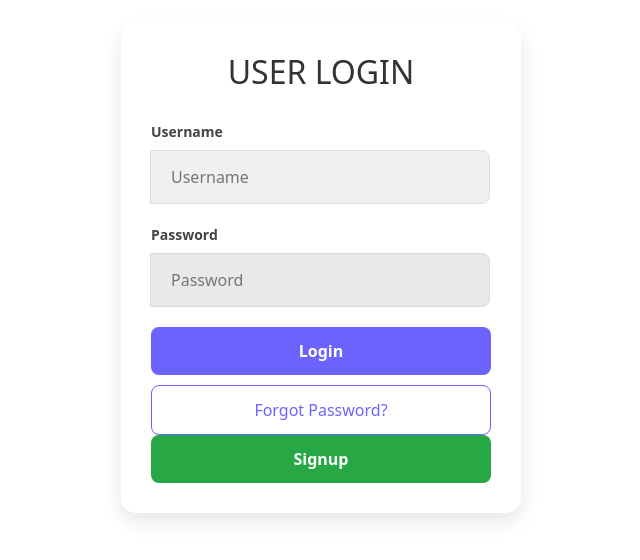
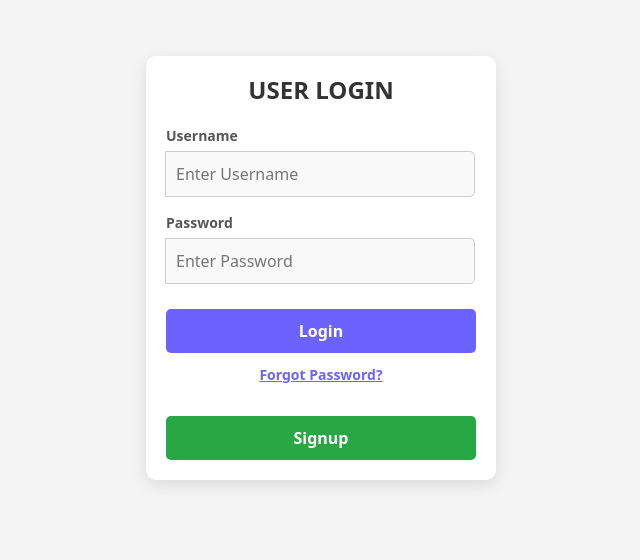
Before and after one commit to bilalms10/React-ecommerce, a React (Create React App) app: page / in a window 1280 px wide. Shown: the part 132-692 px from the top of the page, without its empty margins (319-959 px from the left). Built offline with nearby package versions, Linux system fonts and the light colour scheme.

Commit message:
edited css

```diff
--- /dev/null
+++ b/src/components/adminpage.css
@@ -0,0 +1,6 @@
+.users-main{
+    text-align:  center;
+    font-family: inherit;
+    color: brown;
+
+}
--- a/src/components/adminpage.jsx
+++ b/src/components/adminpage.jsx
@@ -1,3 +1,4 @@
+import './adminpage.css'
 import { useNavigate } from "react-router-dom";
 
 function AdminPage() {
@@ -12,10 +13,10 @@ function AdminPage() {
   }
 
   return (
-    <div>
-      <h2>Admin Dashboard</h2>
-      <button onClick={toUsers}>View All Users</button>
-      <button onClick={toEditProducts}>Edit Products</button>
+    <div className="users-main">
+      <h2>Admin Page</h2>
+      <button className="users-btn" onClick={toUsers}>View All Users</button>
+      <button className="users-btn" onClick={toEditProducts}>Edit Products</button>
     </div>
   );
 }
--- a/src/components/home.css
+++ b/src/components/home.css
@@ -1,4 +1,6 @@
-
+.home-container{
+  padding-bottom: 200px;
+}
 .navbar {
     display: flex;
     justify-content: space-between;
--- a/src/components/login.css
+++ b/src/components/login.css
@@ -1,146 +1,133 @@
-
-* {
-    margin: 0;
-    padding: 0;
-    box-sizing: border-box;
-  }
-
-  body {
-    font-family: 'Segoe UI', Tahoma, Geneva, Verdana, sans-serif;
-    background-color: #f5f5f5;
+/* Login Container */
+.login-container {
+  width: 100%;
+  height: 100vh;
   display: flex;
   justify-content: center;
   align-items: center;
-    height: 100vh;
+  background-color: #f4f4f4;
 }
 
-
-  .login-container {
+/* Login Box */
+.login-box {
+  width: 350px;
   background: white;
-    border-radius: 15px;
-    box-shadow: 0 8px 20px rgba(0, 0, 0, 0.1);
-    width: 100%;
-    max-width: 400px;
-    padding: 30px;
+  padding: 20px;
+  border-radius: 10px;
+  box-shadow: 0px 5px 15px rgba(0, 0, 0, 0.1);
   text-align: center;
 }
 
-  .login-header h3 {
-    font-size: 2rem;
-    color: #333;
-    margin-bottom: 30px;
-  }
-
-
-  .input-group {
+/* Login Header */
+.login-header {
   margin-bottom: 20px;
 }
 
+.login-title {
+  font-size: 24px;
+  color: #333;
+  font-weight: bold;
+}
+
+/* Login Form */
+.login-form {
+  display: flex;
+  flex-direction: column;
+  gap: 15px;
+}
+
+/* Input Group */
+.input-group {
+  display: flex;
+  flex-direction: column;
+  text-align: left;
+}
+
 .input-label {
-    display: block;
   font-size: 14px;
-    font-weight: 600;
-    color: #444;
-    margin-bottom: 8px;
+  font-weight: bold;
+  color: #555;
+  margin-bottom: 5px;
 }
 
 .input-field {
-    width: 100%;
-    padding: 14px 20px;
-    border: 1px solid #ddd;
-    border-radius: 8px;
+  padding: 10px;
+  border: 1px solid #ccc;
+  border-radius: 5px;
   font-size: 16px;
-    color: #333;
-    background-color: #f7f7f7;
-    transition: border 0.3s ease-in-out;
 }
 
-  .input-field:focus {
-    border-color: #6c63ff;
-    outline: none;
-    background-color: #fff;
-  }
-
-
 .username-field {
-    background-color: #f0f0f0;
+  background-color: #f9f9f9;
 }
 
 .password-field {
-    background-color: #e9e9e9;
+  background-color: #f9f9f9;
 }
 
-
-  .login-buttons {
-    margin-top: 20px;
+/* Login Buttons */
+.login-actions {
+  display: flex;
+  flex-direction: column;
+  gap: 10px;
+  margin-top: 10px;
 }
 
 .login-btn {
-    width: 100%;
-    padding: 12px;
+  background: #6c63ff;
+  color: white;
   font-size: 16px;
-    font-weight: 600;
-    background-color: #6c63ff;
-    color: white;
+  padding: 10px;
   border: none;
-    border-radius: 8px;
+  border-radius: 5px;
   cursor: pointer;
-    transition: transform 0.2s ease-in-out;
+  font-weight: bold;
+  transition: all 0.3s ease-in-out;
 }
 
 .login-btn:hover {
-    background-color: #5a54e7;
-    transform: translateY(-2px);
+  background: #4a42e4;
 }
 
-
-  .forgot-password {
-    background-color: transparent;
+.forgot-password-btn {
+  background: transparent;
   color: #6c63ff;
-    border: 1px solid #6c63ff;
-    margin-top: 10px;
-    width: 100%;
-    padding: 12px;
-    text-align: center;
+  font-size: 14px;
+  border: none;
   cursor: pointer;
-    border-radius: 8px;
+  font-weight: bold;
+  text-decoration: underline;
 }
 
-  .forgot-password:hover {
-    background-color: #6c63ff;
-    color: white;
-    transform: translateY(-2px);
+.forgot-password-btn:hover {
+  color: #4a42e4;
 }
 
+/* Signup Section */
+.signup-section {
+  margin-top: 15px;
+}
 
 .signup-btn {
-    background-color: #28a745;
+  width: 100%;
+  padding: 10px;
+  font-size: 16px;
+  font-weight: bold;
+  border: none;
+  border-radius: 5px;
+  cursor: pointer;
+  background: #28a745;
   color: white;
-    border: none;
-    width: 100%;
-    padding: 12px;
-    font-size: 16px;
-    font-weight: 600;
-    border-radius: 8px;
-    cursor: pointer;
+  transition: all 0.3s ease-in-out;
 }
 
 .signup-btn:hover {
-    background-color: #218838;
-    transform: translateY(-2px);
+  background: #218838;
 }
 
-
-  @media (max-width: 500px) {
-    .login-container {
-      padding: 20px;
-    }
-
-    .login-header h3 {
-      font-size: 1.6rem;
-    }
-
-    .input-field {
-      font-size: 14px;
+/* Responsive Design */
+@media (max-width: 400px) {
+  .login-box {
+    width: 90%;
   }
 }
--- a/src/components/login.jsx
+++ b/src/components/login.jsx
@@ -1,5 +1,5 @@
 
-import './login.css'
+import './login.css';
 import { useNavigate } from "react-router-dom";
 import { useState, useContext } from "react";
 import { myContext } from "./contextpage";
@@ -36,11 +36,12 @@ function Login() {
 
   return (
     <div className="login-container">
-      <div className="login-form">
+      <div className="login-box">
         <div className="login-header">
-          <h3>USER LOGIN</h3>
+          <h3 className="login-title">USER LOGIN</h3>
         </div>
-        <form className="login-nav" onSubmit={loginbtn}>
+        <form className="login-form" onSubmit={loginbtn}>
+
           <div className="input-group">
             <label className="input-label">Username</label>
             <input
@@ -48,7 +49,7 @@ function Login() {
               type="text"
               value={username}
               onChange={(e) => setUsername(e.target.value)}
-              placeholder="Username"
+              placeholder="Enter Username"
               required
             />
           </div>
@@ -60,14 +61,14 @@ function Login() {
               type="password"
               value={password}
               onChange={(e) => setPassword(e.target.value)}
-              placeholder="Password"
+              placeholder="Enter Password"
               required
             />
           </div>
 
-          <div className="login-buttons">
+          <div className="login-actions">
             <button className="login-btn" type="submit">Login</button>
-            <button className="forgot-password" type="button">
+            <button className="forgot-password-btn" type="button">
               Forgot Password?
             </button>
           </div>
--- /dev/null
+++ b/src/components/signup.css
@@ -0,0 +1,105 @@
+
+.signup-container {
+    width: 100%;
+    height: 100vh;
+    display: flex;
+    justify-content: center;
+    align-items: center;
+    background-color: #f4f4f4;
+  }
+
+
+  .signup-box {
+    width: 380px;
+    background: white;
+    padding: 25px;
+    border-radius: 10px;
+    box-shadow: 0px 5px 15px rgba(0, 0, 0, 0.1);
+    text-align: center;
+  }
+
+
+  .signup-header {
+    font-size: 24px;
+    color: #333;
+    font-weight: bold;
+    margin-bottom: 20px;
+  }
+
+
+  .signup-form {
+    display: flex;
+    flex-direction: column;
+    gap: 15px;
+  }
+
+
+  .input-group {
+    display: flex;
+    flex-direction: column;
+    text-align: left;
+  }
+
+  .input-label {
+    font-size: 14px;
+    font-weight: bold;
+    color: #555;
+    margin-bottom: 5px;
+  }
+
+  .input-field {
+    padding: 10px;
+    border: 1px solid #ccc;
+    border-radius: 5px;
+    font-size: 16px;
+    width: 100%;
+  }
+
+
+  .fullname-field {
+    background-color: #f9f9f9;
+  }
+
+  .age-field {
+    background-color: #f9f9f9;
+  }
+
+  .phone-field {
+    background-color: #f9f9f9;
+  }
+
+  .email-field {
+    background-color: #f9f9f9;
+  }
+
+  .username-field {
+    background-color: #f9f9f9;
+  }
+
+  .password-field {
+    background-color: #f9f9f9;
+  }
+
+
+  .signup-btn {
+    background: #28a745;
+    color: white;
+    font-size: 16px;
+    padding: 10px;
+    border: none;
+    border-radius: 5px;
+    cursor: pointer;
+    font-weight: bold;
+    transition: all 0.3s ease-in-out;
+  }
+
+  .signup-btn:hover {
+    background: #218838;
+  }
+
+
+  @media (max-width: 400px) {
+    .signup-box {
+      width: 90%;
+    }
+  }
--- a/src/components/signup.jsx
+++ b/src/components/signup.jsx
@@ -1,7 +1,7 @@
-
 import { useContext, useState } from "react";
 import { useNavigate } from "react-router-dom";
 import { myContext } from "./contextpage";
+import "./signup.css";
 
 function Signup() {
   const { setUserDetails } = useContext(myContext);
@@ -30,57 +30,58 @@ function Signup() {
 
   return (
     <div className="signup-container">
-      <div className="signup-form">
+      <div className="signup-box">
         <h2 className="signup-header">Signup Page</h2>
-        <br />
+
+        <form className="signup-form">
           <div className="input-group">
             <label className="input-label">Full Name</label>
             <input
-            className="input-field"
+              className="input-field fullname-field"
               type="text"
               value={userfullname}
               onChange={(e) => setUserFullname(e.target.value)}
-            placeholder="Full Name"
+              placeholder="Enter Full Name"
             />
           </div>
 
           <div className="input-group">
             <label className="input-label">Age</label>
             <input
-            className="input-field"
+              className="input-field age-field"
               type="text"
               value={userage}
               onChange={(e) => setUserage(e.target.value)}
-            placeholder="Age"
+              placeholder="Enter Age"
             />
           </div>
 
           <div className="input-group">
             <label className="input-label">Phone Number</label>
             <input
-            className="input-field"
+              className="input-field phone-field"
               type="text"
               value={usernumber}
               onChange={(e) => setUsernumber(e.target.value)}
-            placeholder="Phone Number"
+              placeholder="Enter Phone Number"
             />
           </div>
 
           <div className="input-group">
             <label className="input-label">Email</label>
             <input
-            className="input-field"
-            type="text"
+              className="input-field email-field"
+              type="email"
               value={useremail}
               onChange={(e) => setUseremail(e.target.value)}
-            placeholder="Email ID"
+              placeholder="Enter Email"
             />
           </div>
 
           <div className="input-group">
             <label className="input-label">Username</label>
             <input
-            className="input-field"
+              className="input-field username-field"
               type="text"
               value={username}
               onChange={(e) => setUsername(e.target.value)}
@@ -91,7 +92,7 @@ function Signup() {
           <div className="input-group">
             <label className="input-label">Password</label>
             <input
-            className="input-field"
+              className="input-field password-field"
               type="password"
               value={userpassword}
               onChange={(e) => setUserpassword(e.target.value)}
@@ -99,7 +100,10 @@ function Signup() {
             />
           </div>
 
-        <button className="signup-btn" onClick={savebtn}>Create Account</button>
+          <button className="signup-btn" type="button" onClick={savebtn}>
+            Create Account
+          </button>
+        </form>
       </div>
     </div>
   );
```
Also changed, not shown: src/components/cart.css (+137 -80 lines), src/components/cart.jsx (+30 -45 lines). Lines whose indentation alone changed are shown as unchanged.
